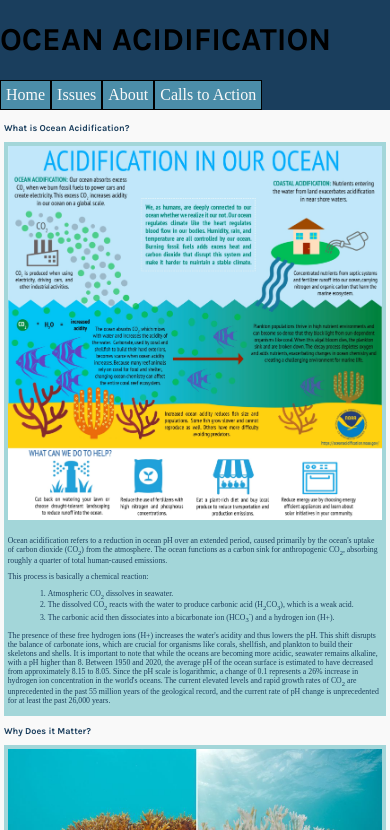
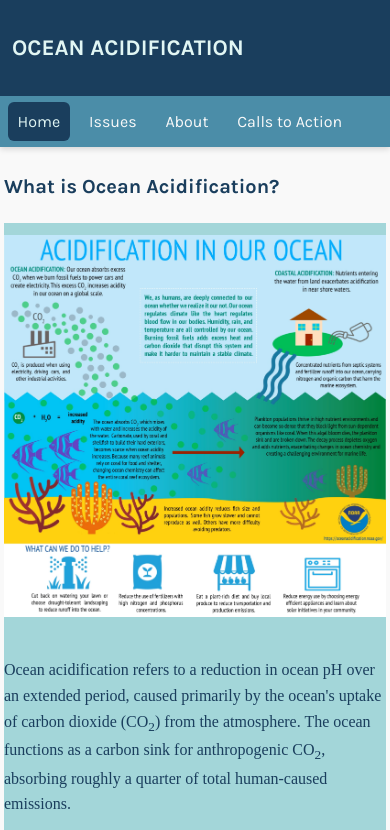
Before and after one commit to BunnyBionics/CSC317_Group1, a plain HTML site: page index.html in a window 390 px wide. Shown: the top 830 px of the page. Drawn offline with Linux system fonts and the light colour scheme; a web font is replaced by a local one.

Commit message:
Responsive design and navbar
Added responsive design features and improved navbar styles.

```diff
--- a/style.css
+++ b/style.css
@@ -21,15 +21,23 @@ h6 {
   font-family: "karla", sans-serif;
 }
 
+html { font-size: 100%; } /* 16px default */
+body { font-family: "Karla", system-ui, -apple-system, Segoe UI, Roboto, sans-serif; line-height: 1.6; }
+
+/* Scale for responsive design*/
+h2 { font-size: clamp(1.5rem, 1.1rem + 1vw, 2rem); }
+h3 { font-size: clamp(1.25rem, 1rem + 0.6vw, 1.5rem); }
+main { font-size: clamp(1rem, 0.95rem + 0.3vw, 1.25rem); }
+
 header {
   background-color: var(--color1);
   position: sticky;
   top: 0;
   z-index: 100;
+  box-shadow: 0 2px 6px rgba(0,0,0,.15);
 }
 
 main {
-  /* flex: 1; */
   background-color: var(--color5);
   color: var(--color1);
   font-size: 1.3vw;
@@ -63,47 +71,87 @@ footer :first-child {
   padding: 1vw;
 }
 
-.navbar {
+/* For brand/title bar above the nav */
+.brandbar {
+  background-color: var(--color1);
   color: var(--color4);
+  padding: 0.75rem 1rem;
 }
 
-.navbar h2 {
-  padding-left: 25px;
+.site-title {
+  font-family: "Karla", sans-serif;
+  font-weight: 700;
+  font-size: clamp(1.4rem, 1rem + 1.2vw, 2rem);
+  line-height: 1.2;
+  margin-top: 25px;
+  margin-bottom: 25px;
+
+
+
 }
 
-.navbar a {
-  text-decoration: none;
-  border: 1px solid black;
+.navbar {
   background-color: var(--color2);
   color: var(--color5);
-  padding: 5px;
-  display: block;
-}
-
-.navbar a:hover {
-  background-color: var(--color4);
-  color: var(--color1);
 }
 
 .navbar ul {
   list-style: none;
-  margin: 0px;
-  padding: 0px;
+  margin: 0;
+  padding: 0.5rem 1rem;
   display: flex;
+  align-items: center;
+  gap: 0.5rem 1rem;
+  flex-wrap: wrap;
+}
+
+.navbar a {
+  display: inline-block;
+  text-decoration: none;
+  padding: 0.5rem 0.75rem;
+  border-radius: 6px;
+  background-color: transparent;
+  color: var(--color5);
+  transition: background-color .2s ease, color .2s ease, transform .05s linear, border-color .2s ease;
+}
+
+.navbar a:hover,
+.navbar a:focus-visible {
+  background-color: var(--color4);
+  color: var(--color1);
+  border-color: var(--color4);
+  outline: none;
+}
+
+.navbar a:active {
+  transform: translateY(1px);
+}
+
+.navbar a.active {
+  background-color: var(--color1);
+  border-color: var(--color1);
+  color: var(--color4);
 }
 
 /* separate settings for mobile */
-@media screen and (width < 600px), screen and (orientation: portrait) {
-  main {
-    font-size: 2vw;
-  }
+@media (max-width: 600px) {
+  main { font-size: 1rem; }
+
+  /* header/nav mobile tweaks */
+  .brandbar { padding: 0.6rem 0.75rem; }
+  .navbar ul { padding: 0.4rem 0.5rem; gap: 0.4rem 0.6rem; }
+  .navbar a { padding: 0.4rem 0.6rem; }
 
   .imageTextBlock {
     display: grid;
     justify-items: center;
   }
+  .imageTextBlock > * {
+    width: 100%;
+    max-width: 700px;
+    padding: 0.75rem;
+  }
 
-  .imageTextBlock > * {
-    width: 98%;
-  }
+  footer { padding: 0.75rem; }
+  footer a:first-child img { width: 28px; }
 }
```
